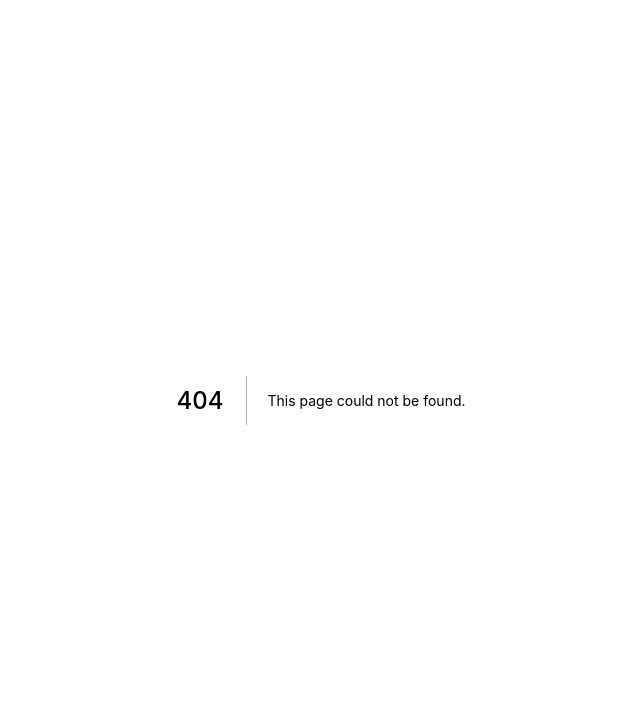
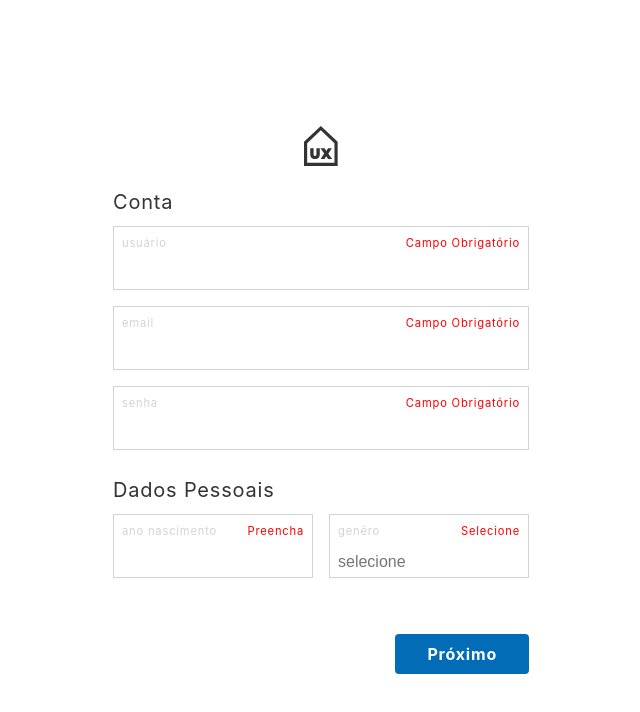
Before and after one commit to fischerafael/ux-arq-client, a Next.js app: page /register in a window 1280 px wide. Before the commit this address had no page. Shown: the top 712 px of the page, without its empty margins (319-959 px from the left). Built offline with nearby package versions, Linux system fonts and the light colour scheme.

Commit message:
finished register ui

```diff
--- /dev/null
+++ b/src/external/ui/molecules/CustomLink/index.tsx
@@ -0,0 +1,19 @@
+import React from 'react'
+import Link from 'next/link'
+import styled from 'styled-components'
+
+const CustomLink = ({ children, href }) => {
+    return (
+        <Link href={href}>
+            <CustomAnchor>{children}</CustomAnchor>
+        </Link>
+    )
+}
+
+export default CustomLink
+
+const CustomAnchor = styled.a`
+    text-decoration: none;
+    cursor: pointer;
+    height: 100%;
+`
--- /dev/null
+++ b/src/external/ui/molecules/Grid/index.ts
@@ -0,0 +1,9 @@
+import styled from 'styled-components'
+
+export const TwoColumnGrid = styled.div`
+    display: grid;
+    grid-template-columns: 1fr 1fr;
+    grid-gap: 1rem;
+
+    width: 100%;
+`
--- /dev/null
+++ b/src/external/ui/molecules/Input/Label/index.tsx
@@ -0,0 +1,46 @@
+import React from 'react'
+import { FlexContainer } from '../../Flex'
+import { Paragraph } from '../../Text'
+
+interface Props {
+    label: string
+    error?: string
+}
+
+const InputLabel = ({ label, error }: Props) => {
+    return (
+        <FlexContainer
+            as="section"
+            style={{
+                justifyContent: 'space-between'
+            }}
+        >
+            <Paragraph
+                as="span"
+                style={{
+                    fontSize: '0.7rem',
+                    color: 'lightgrey',
+                    textAlign: 'start'
+                }}
+            >
+                {label}
+            </Paragraph>
+
+            {error && (
+                <Paragraph
+                    as="span"
+                    style={{
+                        fontSize: '0.7rem',
+                        color: 'red',
+                        textAlign: 'end',
+                        margin: '0 0.5rem'
+                    }}
+                >
+                    {error}
+                </Paragraph>
+            )}
+        </FlexContainer>
+    )
+}
+
+export default InputLabel
--- /dev/null
+++ b/src/external/ui/molecules/Input/List/index.tsx
@@ -0,0 +1,38 @@
+import React from 'react'
+import { FlexContainer } from '../../Flex'
+
+interface Props {
+    list: string[]
+}
+
+const ListInput = ({ list }: Props) => {
+    return (
+        <>
+            <FlexContainer
+                as="input"
+                list="gender"
+                style={{
+                    background: 'transparent',
+                    outline: 'none',
+                    border: 'none',
+                    fontSize: '1rem',
+                    color: '#333',
+                    paddingRight: '0.5rem'
+                }}
+                placeholder="selecione"
+            />
+            <datalist id="gender">
+                <option value="" disabled hidden>
+                    Selecione
+                </option>
+                {list.map((item, index) => (
+                    <option key={index} value={item}>
+                        {item}
+                    </option>
+                ))}
+            </datalist>
+        </>
+    )
+}
+
+export default ListInput
--- /dev/null
+++ b/src/external/ui/molecules/Input/index.tsx
@@ -0,0 +1,49 @@
+import React from 'react'
+
+import InputLabel from './Label'
+import ListInput from './List'
+
+import { FlexContainer } from '../Flex'
+
+interface Props {
+    error?: string
+    label: string
+    type: string
+    list?: string[]
+}
+
+const Input = ({ error, label, type, list }: Props) => {
+    return (
+        <FlexContainer
+            as="label"
+            style={{
+                flexDirection: 'column',
+                alignItems: 'flex-start',
+                border: 'solid 0.025rem lightgrey',
+                height: '4rem',
+                paddingLeft: '0.5rem',
+                margin: '0.5rem 0'
+            }}
+        >
+            <InputLabel error={error} label={label} />
+
+            {list && <ListInput list={list} />}
+            {!list && (
+                <FlexContainer
+                    as="input"
+                    type={type}
+                    style={{
+                        background: 'transparent',
+                        outline: 'none',
+                        border: 'none',
+                        fontSize: '1rem',
+                        color: '#333',
+                        paddingRight: '0.5rem'
+                    }}
+                />
+            )}
+        </FlexContainer>
+    )
+}
+
+export default Input
--- a/src/external/ui/molecules/Text/index.ts
+++ b/src/external/ui/molecules/Text/index.ts
@@ -10,6 +10,16 @@ export const Title = styled.h1`
 `
 
 export const SubTitle = styled.h2`
+    font-size: 1.25rem;
+    font-weight: normal;
+    line-height: 2rem;
+    letter-spacing: 0.05rem;
+
+    color: #333333;
+    text-align: center;
+`
+
+export const Paragraph = styled.p`
     font-size: 1rem;
     font-weight: normal;
     line-height: 2rem;
--- a/src/external/ui/pages/Home/index.tsx
+++ b/src/external/ui/pages/Home/index.tsx
@@ -1,4 +1,5 @@
 import React from 'react'
+
 import HeroSection from '../../templates/HeroSection'
 import NavBar from '../../templates/NavBar'
 
--- /dev/null
+++ b/src/external/ui/pages/Register/index.tsx
@@ -0,0 +1,88 @@
+import React from 'react'
+
+import Input from '../../molecules/Input'
+
+import { FlexContainer } from '../../molecules/Flex'
+import { SubTitle } from '../../molecules/Text'
+import { TwoColumnGrid } from '../../molecules/Grid'
+import { DefaultButton } from '../../molecules/Button'
+import CustomLink from '../../molecules/CustomLink'
+
+const Register = () => {
+    return (
+        <FlexContainer
+            as="main"
+            style={{
+                minHeight: '100vh',
+                padding: '1rem'
+            }}
+        >
+            <FlexContainer
+                as="section"
+                style={{
+                    flexDirection: 'column',
+                    maxWidth: '480px',
+                    padding: '2rem',
+                    background: 'white'
+                }}
+            >
+                <CustomLink href="/">
+                    <img src="/ui/logo-header-nav.svg" alt="Ux.Arq" />
+                </CustomLink>
+
+                <SubTitle
+                    style={{
+                        width: '100%',
+                        textAlign: 'start',
+                        marginTop: '1rem'
+                    }}
+                >
+                    Conta
+                </SubTitle>
+                <Input
+                    label="usuário"
+                    error={'Campo Obrigatório'}
+                    type="text"
+                />
+                <Input label="email" error={'Campo Obrigatório'} type="text" />
+                <Input
+                    label="senha"
+                    error={'Campo Obrigatório'}
+                    type="password"
+                />
+
+                <SubTitle
+                    style={{
+                        width: '100%',
+                        textAlign: 'start',
+                        marginTop: '1rem'
+                    }}
+                >
+                    Dados Pessoais
+                </SubTitle>
+
+                <TwoColumnGrid as="section">
+                    <Input
+                        label="ano nascimento"
+                        error={'Preencha'}
+                        type="number"
+                    />
+                    <Input
+                        label="genêro"
+                        error={'Selecione'}
+                        type="text"
+                        list={['masculino', 'feminino', 'outro']}
+                    />
+                </TwoColumnGrid>
+
+                <DefaultButton
+                    style={{ marginTop: '3rem', alignSelf: 'flex-end' }}
+                >
+                    Próximo
+                </DefaultButton>
+            </FlexContainer>
+        </FlexContainer>
+    )
+}
+
+export default Register
--- /dev/null
+++ b/src/pages/register/index.tsx
@@ -0,0 +1,8 @@
+import React from 'react'
+import Register from '../../external/ui/pages/Register'
+
+const index = () => {
+    return <Register />
+}
+
+export default index
```
Also changed, not shown: src/external/ui/templates/HeroSection/index.tsx (+8 -3 lines).
